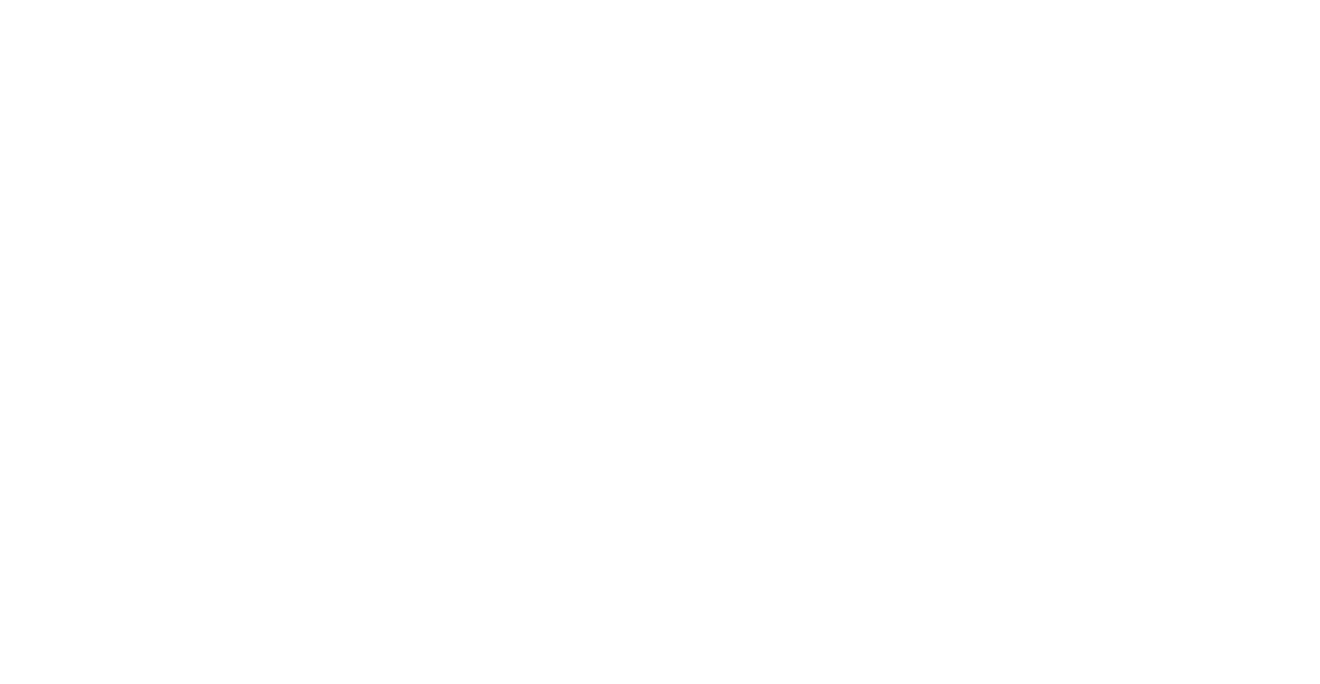
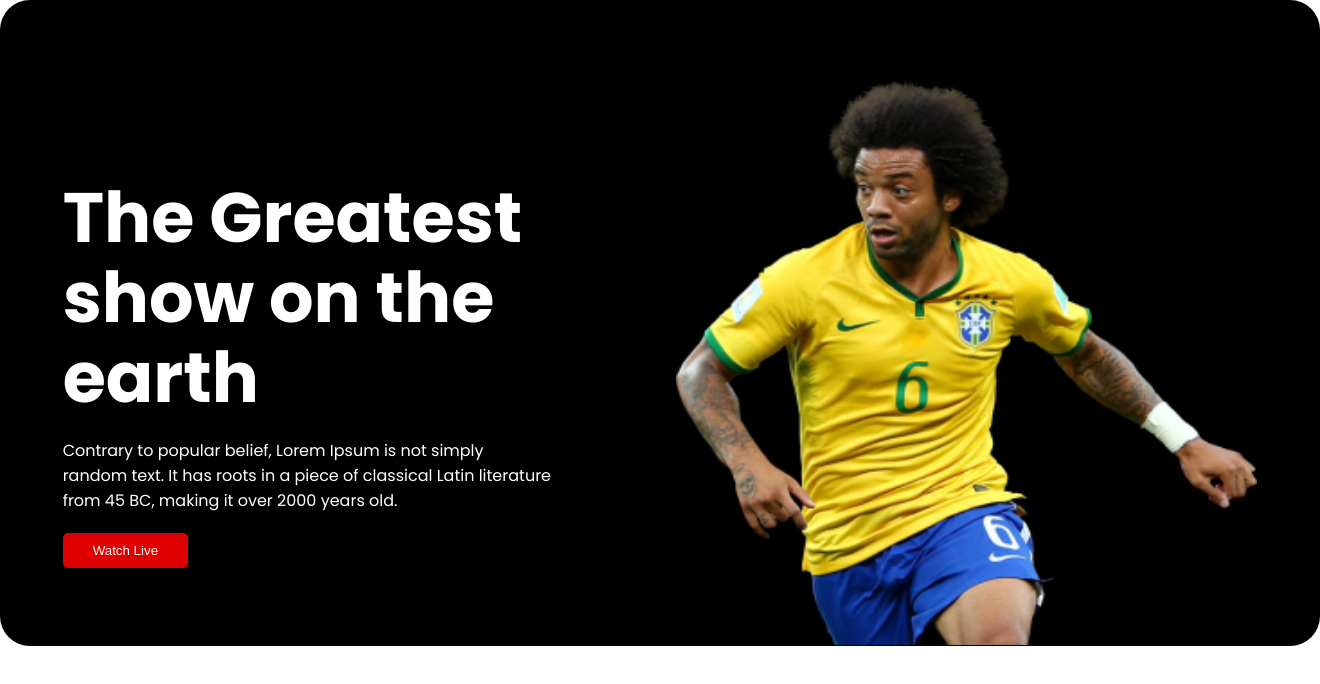
Before and after one commit to ab-sid/second-assignment, a plain HTML site: page index.html in a window 1280 px wide. Shown: the whole page, 1320 px wide, since content can reach past the window. Drawn offline with Linux system fonts and the light colour scheme.

Commit message:
header added

```diff
--- a/index.html
+++ b/index.html
@@ -6,11 +6,26 @@
     <meta http-equiv="X-UA-Compatible" content="IE=edge">
     <meta name="viewport" content="width=device-width, initial-scale=1.0">
     <title>Qatar World Cup 2022</title>
+    <!-- font awesome -->
+    <script src="https://kit.fontawesome.com/86b8ef427b.js" crossorigin="anonymous"></script>
     <link rel="stylesheet" href="styles/style.css">
 </head>
 
 <body>
-
+    <!-- header section -->
+    <section class="header container">
+        <div class="header-text">
+            <h1>The Greatest <br>show on the<br> earth </h1>
+            <p>Contrary to popular belief, Lorem Ipsum is not simply<br>
+                random text. It has roots in a piece of classical Latin literature<br> from 45 BC, making it over 2000
+                years
+                old.</p>
+            <button class="header-btn">Watch Live</button>
+        </div>
+        <div class="header-banner">
+            <img src="images/Banner Image.png" alt="banner image">
+        </div>
+    </section>
 </body>
 
 </html>
--- a/styles/style.css
+++ b/styles/style.css
@@ -1,5 +1,62 @@
 /* font link */
 @import url('https://fonts.googleapis.com/css2?family=Poppins:wght@400;500;600;700&display=swap');
 
-/*font-family: 'Poppins',
-sans-serif;*/
+* {
+    margin: 0;
+    padding: 0;
+}
+
+body {
+    font-family: 'Poppins', sans-serif;
+}
+
+.container {
+    width: 1320px;
+    margin: 0 auto;
+}
+
+/* header styles */
+.header {
+    height: 646px;
+    background: black;
+    display: flex;
+    justify-content: space-around;
+    border-radius: 30px;
+}
+
+.header-text {
+    margin-top: 178px;
+
+}
+
+.header-text h1 {
+    color: #fff;
+    font-size: 70px;
+    font-weight: 700;
+    line-height: 80px;
+    margin-bottom: 20px;
+}
+
+.header-text p {
+    color: #fff;
+    font-size: 16px;
+    font-weight: 400;
+    margin-bottom: 20px;
+}
+
+.header-btn {
+    color: #fff;
+    background: #DD0000;
+    padding: 10px 30px;
+    border: none;
+    border-radius: 5px;
+}
+
+.header-banner {
+    margin-top: 78px;
+}
+
+.header-banner img {
+    width: 581px;
+    height: 567px;
+}
```
